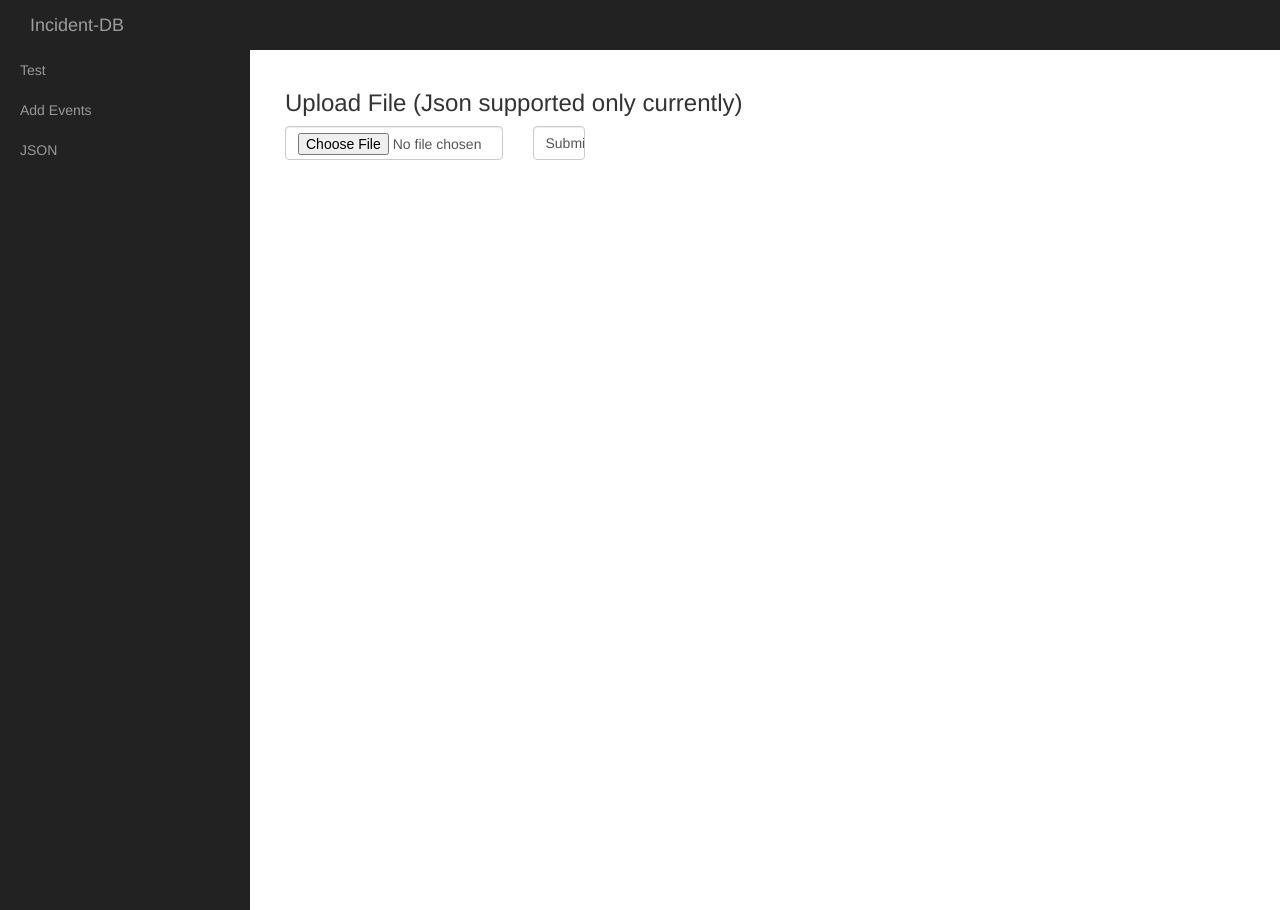
After one commit to shimmyt/Incident-DB, a Flask app: page /json_upload in a window 1280 px wide. The commit adds this page. Run offline with Flask 2, Linux system fonts and the light colour scheme; data that the repository does not hold is empty; some libraries are stand-ins or nearby versions.

Commit message:
added stuff

```diff
--- a/incident-db/incident-db.py
+++ b/incident-db/incident-db.py
@@ -3,6 +3,7 @@ import os
 import datetime
 import sys
 import json
+import requests
 from elasticsearch import Elasticsearch
 
 app = Flask(__name__)
@@ -13,13 +14,16 @@ def main():
 
 @app.route("/test")
 def test():
-    return render_template("test.html")
+    try:
+        res = requests.get("http://localhost:9200/").status_code
+    except:
+        res = 404
+    return render_template("test.html", res=res)
 
 @app.route("/eventadd", methods=['GET', 'POST'])
 def add_event_page():
     if request.method == 'POST':
         es = Elasticsearch()
-        count = es.count(index='test', doc_type='event')['count']
         data = {}
         data['description'], data['date'], data['tags'] = request.form['description'], request.form['date'], request.form['tags']
 
@@ -27,15 +31,61 @@ def add_event_page():
         if not data['description']:
             data['description'] = "None"
         if not data['date']:
-            data['date'] = datetime.datetime.now().strftime("%m/%d/%Y %H:%M:%S")
+            data['date'] = datetime.datetime.now()#.strftime("%m/%d/%Y %H:%M:%S")
+        else:
+            data['date'] = datetime.datetime.strptime(data['date'], "%m/%d/%Y %H:%M %p")
+
         #TODO: add ability to upload json and parse
         try:
-            print(es.index(index="test", doc_type='event', id=count, body=data))
+             results = add_to_event(es, data)
         except Exception as e:
             flash('indexing failed')
             return render_template("addevent.html")
-        flash('Data added successfully')
+
+        flash('Data added successfully. (id=%s)' %(results['_id']))
     return render_template("addevent.html")
+
+@app.route("/json_upload", methods=['GET', 'POST'])
+def upload_json():
+    es = Elasticsearch()
+    ALLOWED_EXT = set(['json'])
+    if request.method == 'POST':
+        f = request.files['filez']
+        if f and allowed_file(f.filename, ALLOWED_EXT):
+            d = json.loads(f.read().encode("string-escape"))
+            try:
+                for data in d:
+                    add_to_event(es, data)
+            except:
+                flash("Indexing failed. Check upload file")
+                return render_template("json_upload.html")
+
+        flash("File successfully indexed")
+    return render_template("json_upload.html")
+
+@app.route("/json", methods=['GET', 'POST'])
+def to_json():
+    es = Elasticsearch()
+    d = []
+    results = es.search(index='test', body={"query": {"match_all": {}}})
+    for hit in results['hits']['hits']:
+        print d.append(hit['_source'])
+    return json.dumps(d)
+    #return render_template("json.html", data=d)
+
+'''FROM HERE UNDER SHOULD BE MOVED TO utils.py '''
+def allowed_file(filename, ALLOWED_EXT):
+    return '.' in filename and filename.rsplit('.', 1)[1] in ALLOWED_EXT
+
+def add_to_event(es, data):
+    return es.index(index="test", doc_type='event', id=index_count(es)+1, body=data)
+
+
+def index_count(es):
+     return es.count(index='test', doc_type='event')['count']
+
+
+
 
 
 if __name__ == '__main__':
--- /dev/null
+++ b/incident-db/templates/json_upload.html
@@ -0,0 +1,27 @@
+<HTML>
+	{% extends "layout.html" %}
+	{% block title %}Test{% endblock %}
+	{% block head %}
+		{{ super() }}
+	{% endblock %}
+	{% block content %}
+		<div class="container-fluid">
+
+                    <h3>Upload File (Json supported only currently)</h3>
+                    <form action="{{ url_for('upload_json') }}" method=post enctype="multipart/form-data">
+                        <div class="row">
+                            <div class="col-sm-3">
+                                <input type="file" class="form-control" name=filez />
+                            </div>
+                            <div class="col-sm-1">
+                                    <input type="submit" class = "form-control" value="Submit" />
+                            </div>
+                        </div>
+
+
+
+
+            </form>
+		</div>
+	{% endblock %}
+</HTML>
--- a/incident-db/templates/layout.html
+++ b/incident-db/templates/layout.html
@@ -35,6 +35,9 @@
 					<li>
 						<a href="/eventadd">Add Events</a>
 					</li>
+                    <li>
+                        <a href="/json">JSON</a>
+                    </li>
 				</ul>
 			</div>
 			<div id="page-content-wrapper">
```
Also changed, not shown: incident-db/templates/addevent.html (+8 -2 lines), incident-db/templates/test.html (+9 -2 lines).
